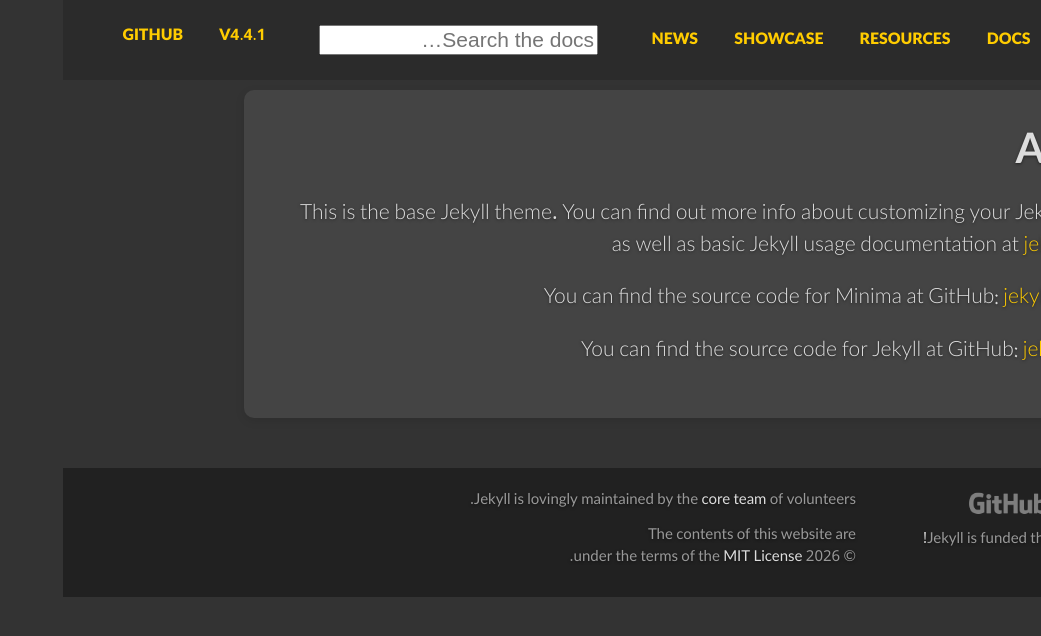
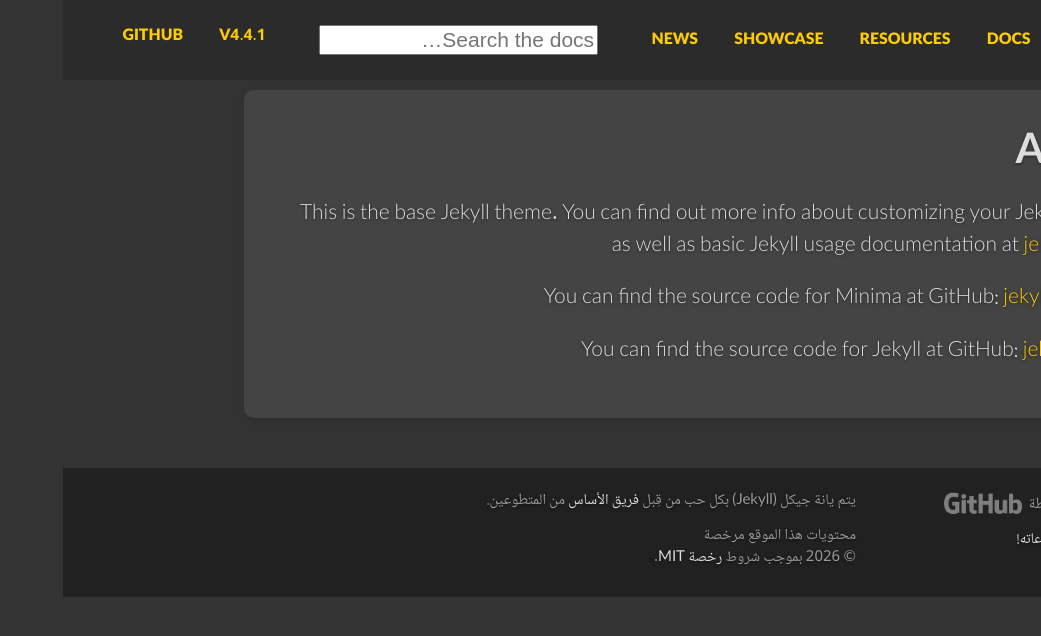
Before and after one commit to aboayoob-tech/aboayoob-tech.github.io, a Jekyll site: the page built from about.markdown, in a window 1280 px wide. Shown: the top 636 px of the page, without its empty margins (239-1280 px from the left). Built offline with Jekyll 4.4.1, drawn with Linux system fonts in a browser that asks for light colours; some web fonts are replaced; comment, search, counter and statistics services are not loaded.

Commit message:
Translate footer text to Arabic

```diff
--- a/_includes/footer.html
+++ b/_includes/footer.html
@@ -1,18 +1,18 @@
 <footer>
   <div class="grid">
     <div class="unit two-thirds center-on-mobiles">
-      <p>Jekyll is lovingly maintained by the <a href="{{ '/team/' | relative_url }}">core team</a> of volunteers. </p>
-      <p>The contents of this website are <br />&copy;&nbsp;{{ site.time | date: '%Y' }} under the terms of the <a href="{{ site.repository }}/blob/master/LICENSE">MIT License</a>.</p>
+      <p>يتم يانة جيكل (Jekyll) بكل حب من قِبل <a href="{{ '/team/' | relative_url }}">فريق الأساس</a> من المتطوعين.</p>
+      <p>محتويات هذا الموقع مرخصة <br />&copy;&nbsp;{{ site.time | date: '%Y' }} بموجب شروط <a href="{{ site.repository }}/blob/master/LICENSE">رخصة MIT</a>.</p>
     </div>
     <div class="unit one-third align-right center-on-mobiles">
       <p>
-        Proudly hosted by
+        مُستضاف بكل فخر بواسطة
         <a href="https://github.com">
-          <img src="{{ 'img/footer-logo.png' | relative_url }}" width="100" height="30" alt="GitHub • Social coding">
+          <img src="{{ 'img/footer-logo.png' | relative_url }}" width="100" height="30" alt="GitHub • برمجة اجتماعية">
         </a>
       </p>
       <p>
-        Jekyll is funded thanks to its <a href="https://github.com/jekyll/jekyll#sponsors">sponsors!</a>
+        يتم تمويل جيكل بفضل <a href="https://github.com/jekyll/jekyll#sponsors">رعاته!</a>
       </p>
     </div>
   </div>
```
